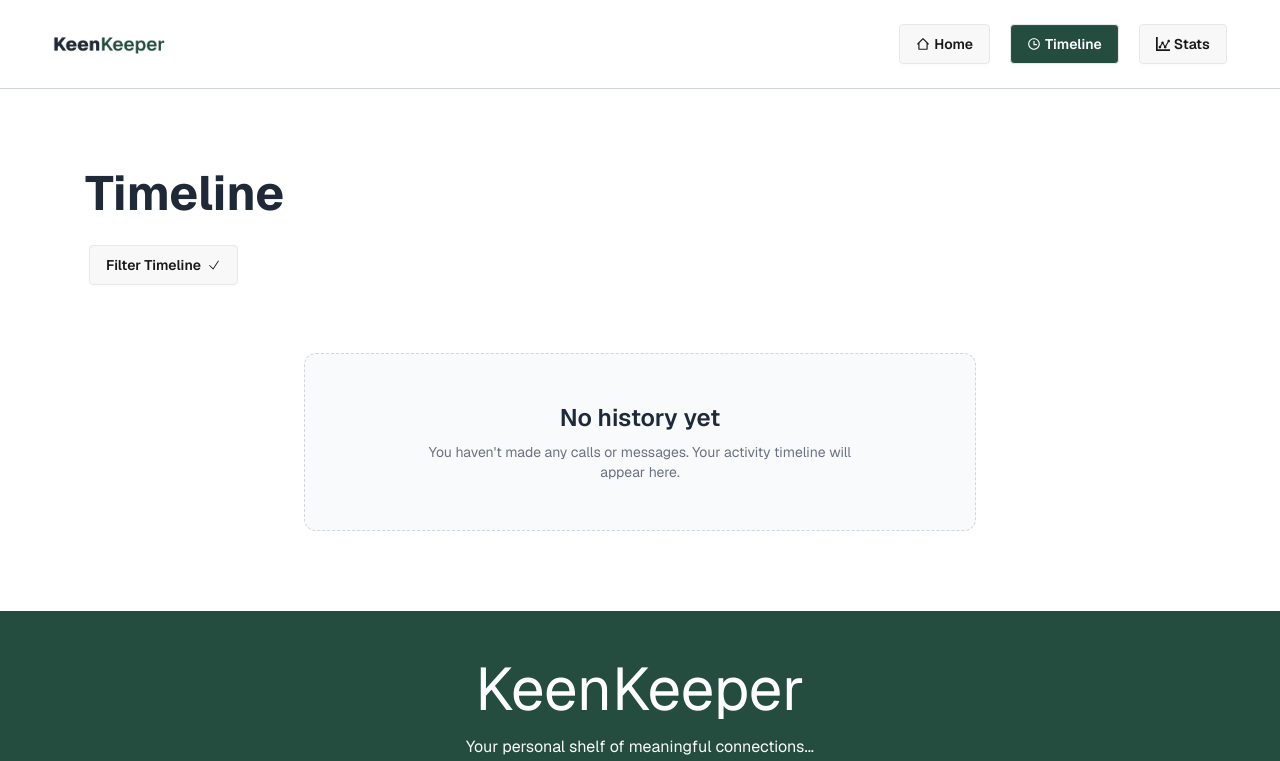
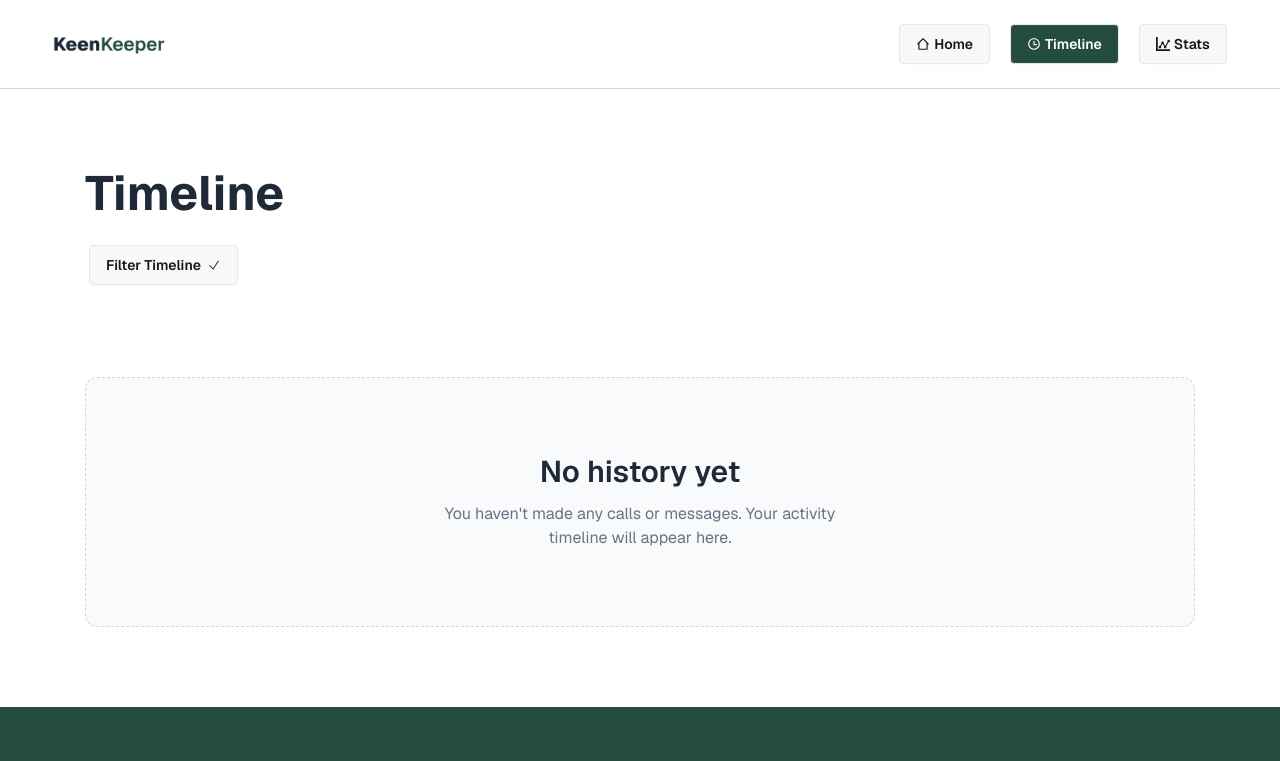
Before and after one commit to kazi-Samin/Assignment-7, a React (Vite) app: page /timeline in a window 1280 px wide. Shown: the top 761 px of the page. Built offline with nearby package versions, Linux system fonts and the light colour scheme.

Commit message:
fix timeline no text, call, video size

```diff
--- a/src/Pages/FriendDetailsPage/TimeLine/TimeLine.jsx
+++ b/src/Pages/FriendDetailsPage/TimeLine/TimeLine.jsx
@@ -39,15 +39,15 @@ const TimeLine = () => {
                 </ul>
             </div>
 
-           <div className="mt-10">
+           <div className="mt-16">
   {displayData.length === 0 ? (
-    <div className="bg-gray-50 border border-dashed border-gray-300 rounded-xl p-12 text-center flex flex-col justify-center items-center max-w-2xl mx-auto">
+    <div className="bg-gray-50 border border-dashed border-gray-300 rounded-xl p-16 text-center flex flex-col justify-center items-center max-w-3xl max-w-[1110px] mx-auto min-h-[250px]">
 
-      <h2 className="text-2xl font-semibold text-gray-800 mb-2">
+      <h2 className="text-3xl font-semibold text-gray-800 mb-3">
         No history yet
       </h2>
 
-      <p className="text-gray-500 text-sm max-w-md">
+      <p className="text-gray-500 max-w-md">
         You haven't made any calls or messages. Your activity timeline will appear here.
       </p>
 
@@ -58,7 +58,7 @@ const TimeLine = () => {
     ))
   )}
 </div>
-        </div>
+</div>
     );
 };
 
```
